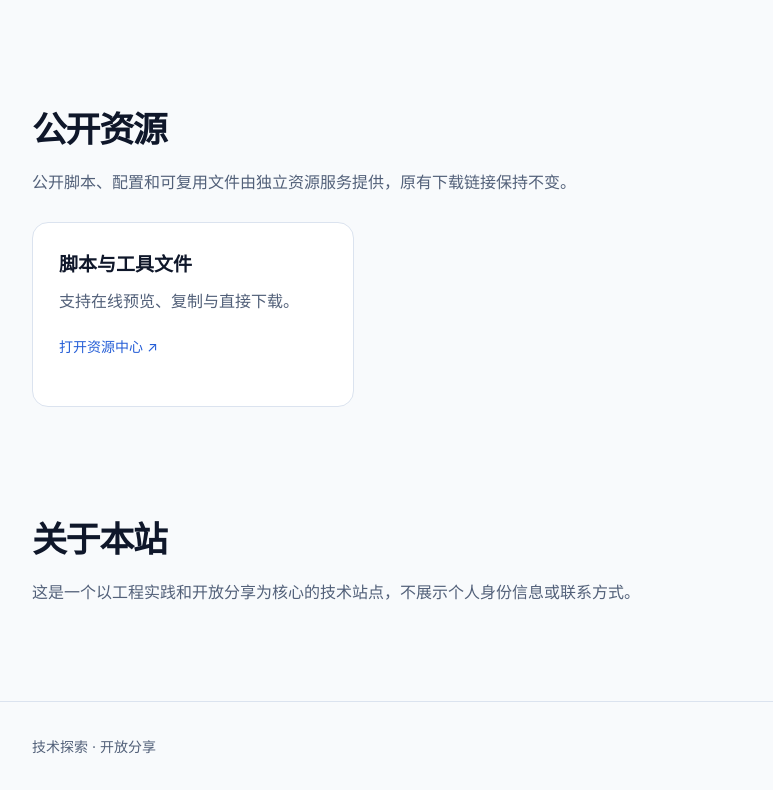
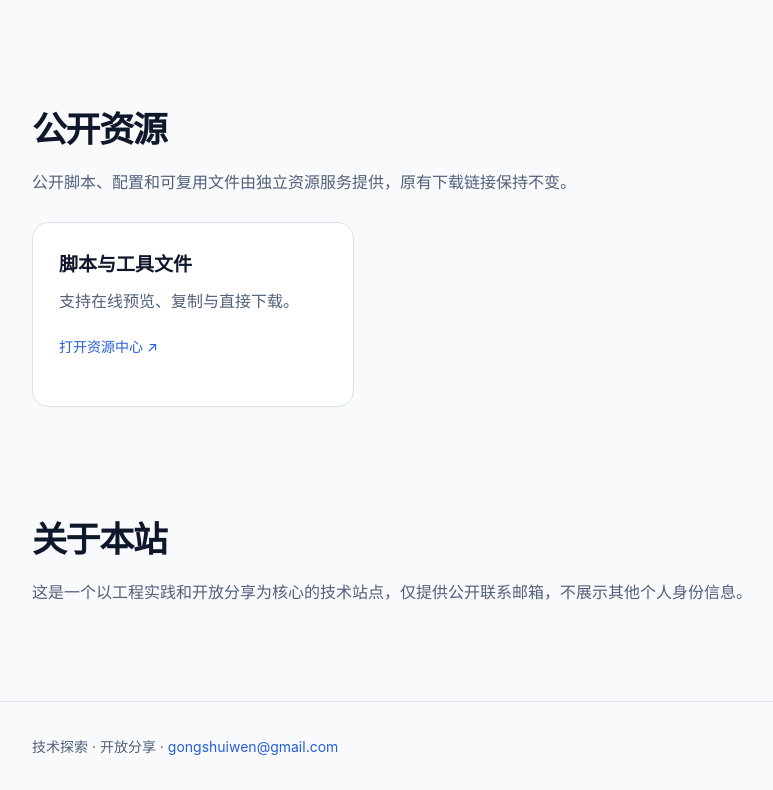
Before and after one commit to gongshuiwen/public, a website built with Vite: page apps/site/index.html in a window 1280 px wide. Shown: the part 1004-1794 px from the top of the page, without its empty margins (107-880 px from the left). Built offline with nearby package versions, Linux system fonts and the light colour scheme.

Commit message:
feat(site): publish contact email only

```diff
--- a/apps/site/index.html
+++ b/apps/site/index.html
@@ -27,8 +27,8 @@
       <article class="card"><h3>开发者工具与自动化</h3><p>提升工程效率的脚本、工具链与工作流。</p></article>
     </div></section>
     <section id="resources"><h2>公开资源</h2><p class="section-intro">公开脚本、配置和可复用文件由独立资源服务提供，原有下载链接保持不变。</p><div class="grid"><article class="card"><h3>脚本与工具文件</h3><p>支持在线预览、复制与直接下载。</p><a href="https://pub.gongshuiwen.com/">打开资源中心 ↗</a></article></div></section>
-    <section id="about"><h2>关于本站</h2><p class="section-intro">这是一个以工程实践和开放分享为核心的技术站点，不展示个人身份信息或联系方式。</p></section>
+    <section id="about"><h2>关于本站</h2><p class="section-intro">这是一个以工程实践和开放分享为核心的技术站点，仅提供公开联系邮箱，不展示其他个人身份信息。</p></section>
   </main>
-  <footer><div class="wrap">技术探索 · 开放分享</div></footer>
+  <footer><div class="wrap">技术探索 · 开放分享 · <a href="mailto:gongshuiwen@gmail.com">gongshuiwen@gmail.com</a></div></footer>
 </body>
 </html>
```
